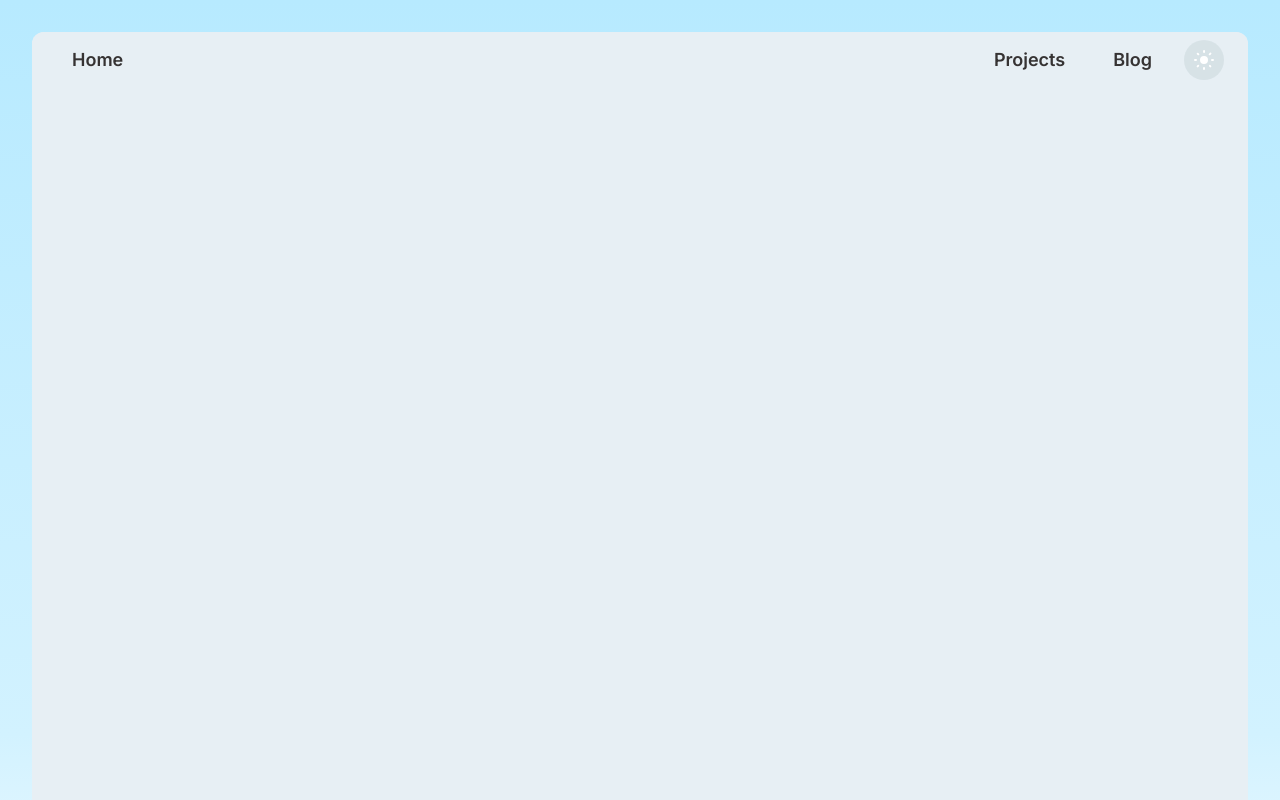
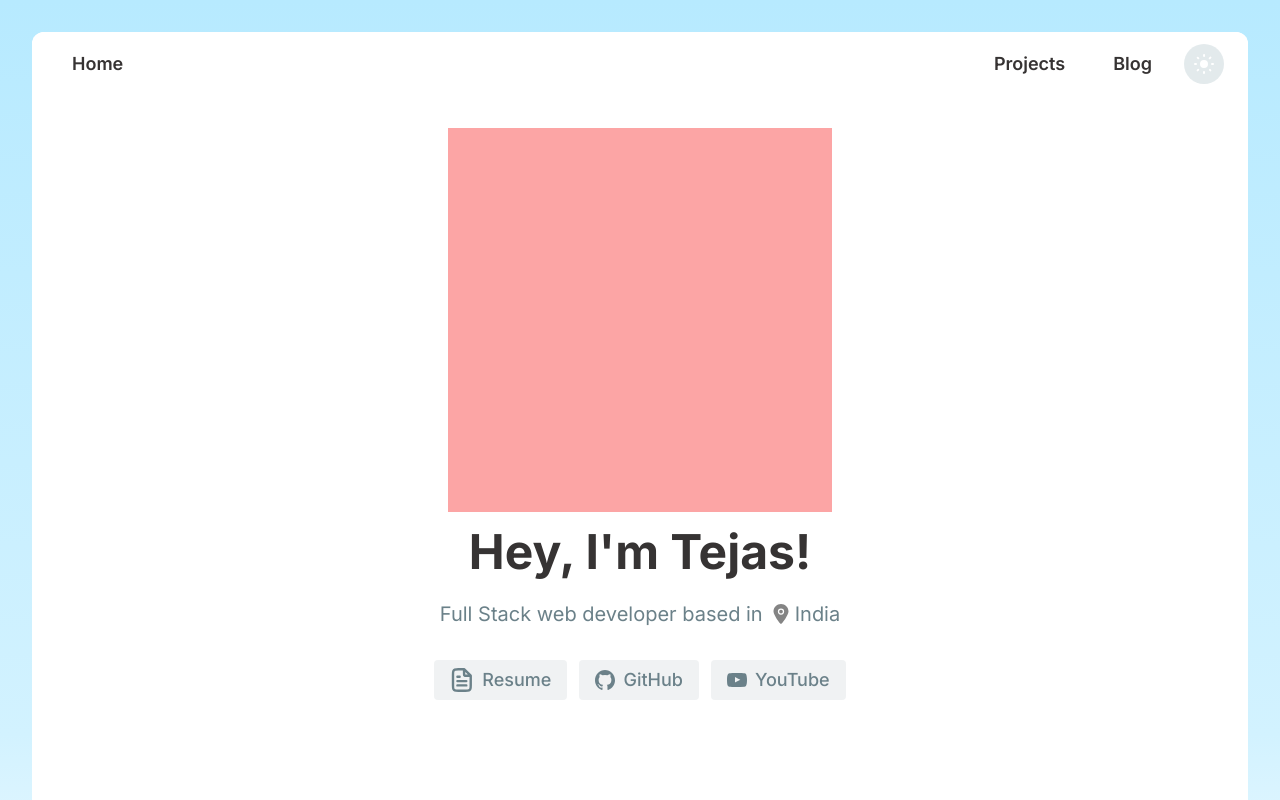
Before and after one commit to TejasBhovad/portfolio, a Next.js app: page / in a window 1280 px wide. Shown: the top 800 px of the page. Built offline with nearby package versions, Linux system fonts and the light colour scheme.

Commit message:
style: better gradients and consistency

```diff
--- a/app/components/NavbarWrapper.jsx
+++ b/app/components/NavbarWrapper.jsx
@@ -99,7 +99,7 @@ function Navbar() {
 
   return (
     <motion.nav
-      className="w-full h-14 flex px-6 py-2 items-center bg-base z-20 rounded-t-xl"
+      className="w-full h-14 flex p-6 py-8 items-center bg-base z-20 rounded-t-xl"
       ref={clickScope}
       variants={{
         visible: { y: 0 },
@@ -172,7 +172,9 @@ const NavbarWrapper = ({ children }) => {
   return (
     <div suppressHydrationWarning className="w-full h-full">
       <Navbar />
-      <main className="w-full h-full pt-14">{children}</main>
+      <main className="w-full h-full flex flex-col lg:py-8 justify-start items-center">
+        {children}
+      </main>
     </div>
   );
 };
--- a/app/components/SocialLinks.jsx
+++ b/app/components/SocialLinks.jsx
@@ -9,25 +9,25 @@ const SocialLinks = () => {
   const socialLinks = [
     {
       name: "Resume",
-      background: "bg-twitter-muted",
+      background: "bg-muted/10",
       text: "text-muted",
-      url: "https://x.com/tejas_bhovad",
-      hover: "hover:bg-twitter-muted/80",
-      logo: <Resume color="fill-red-700" />,
+      url: "/resume.pdf",
+      hover: "hover:bg-muted/20",
+      logo: <Resume />,
     },
     {
       name: "GitHub",
-      background: "bg-github-muted",
-      hover: "hover:bg-github-muted/80",
-      text: "text-github-base",
+      background: "bg-muted/10",
+      text: "text-muted",
+      hover: "hover:bg-muted/20",
       url: "https://github.com/TejasBhovad",
       logo: <GitHub />,
     },
     {
       name: "YouTube",
-      background: "bg-youtube-muted",
-      hover: "hover:bg-youtube-muted/80",
-      text: "text-youtube-base",
+      background: "bg-muted/10",
+      text: "text-muted",
+      hover: "hover:bg-muted/20",
       url: "https://www.youtube.com/@tejasbhovad",
       logo: <YouTube />,
     },
@@ -48,7 +48,7 @@ const SocialLinks = () => {
             }}
             initial="hidden"
             animate="visible"
-            transition={{ duration: 1, ease: "easeInOut" }}
+            transition={{ duration: 0.5, ease: "easeInOut" }}
           >
             <Button
               key={index}
--- a/app/components/logos/GitHub.jsx
+++ b/app/components/logos/GitHub.jsx
@@ -9,11 +9,7 @@ function GitHub() {
       viewBox="0 0 20 20"
     >
       <g fill="none" fillRule="evenodd" stroke="none" strokeWidth="1">
-        <g
-          fill=""
-          transform="translate(-140 -7559)"
-          className="fill-github-base"
-        >
+        <g fill="" transform="translate(-140 -7559)" className="fill-muted">
           <g transform="translate(56 160)">
             <path d="M94 7399c5.523 0 10 4.59 10 10.253 0 4.529-2.862 8.371-6.833 9.728-.507.101-.687-.219-.687-.492 0-.338.012-1.442.012-2.814 0-.956-.32-1.58-.679-1.898 2.227-.254 4.567-1.121 4.567-5.059 0-1.12-.388-2.034-1.03-2.752.104-.259.447-1.302-.098-2.714 0 0-.838-.275-2.747 1.051a9.396 9.396 0 00-2.505-.345 9.375 9.375 0 00-2.503.345c-1.911-1.326-2.751-1.051-2.751-1.051-.543 1.412-.2 2.455-.097 2.714-.639.718-1.03 1.632-1.03 2.752 0 3.928 2.335 4.808 4.556 5.067-.286.256-.545.708-.635 1.371-.57.262-2.018.715-2.91-.852 0 0-.529-.985-1.533-1.057 0 0-.975-.013-.068.623 0 0 .655.315 1.11 1.5 0 0 .587 1.83 3.369 1.21.005.857.014 1.665.014 1.909 0 .271-.184.588-.683.493-3.974-1.355-6.839-5.199-6.839-9.729 0-5.663 4.478-10.253 10-10.253"></path>
           </g>
--- a/app/components/logos/Resume.jsx
+++ b/app/components/logos/Resume.jsx
@@ -10,7 +10,7 @@ function Resume() {
       viewBox="0 0 34 40"
     >
       <path
-        className="stroke-muted/70 transition-colors duration-200 ease-in-out"
+        className="stroke-muted transition-colors duration-200 ease-in-out"
         strokeLinecap="round"
         strokeLinejoin="round"
         strokeWidth="4"
--- a/app/components/logos/YouTube.jsx
+++ b/app/components/logos/YouTube.jsx
@@ -9,7 +9,7 @@ function YouTube() {
       viewBox="0 -3 20 20"
     >
       <g fill="none" fillRule="evenodd" stroke="none" strokeWidth="1">
-        <g transform="translate(-300 -7442)" className="fill-youtube-base">
+        <g transform="translate(-300 -7442)" className="fill-muted">
           <g transform="translate(56 160)">
             <path d="M251.988 7291.586v-5.612c1.993.938 3.536 1.843 5.36 2.82-1.505.834-3.367 1.77-5.36 2.792m11.103-8.403c-.344-.453-.93-.805-1.553-.922-1.833-.348-13.267-.349-15.099 0-.5.094-.945.32-1.328.673-1.611 1.495-1.106 9.518-.718 10.817.164.562.375.968.64 1.235.343.352.812.594 1.351.703 1.51.312 9.284.486 15.122.047a2.62 2.62 0 001.39-.712c1.49-1.49 1.388-9.962.195-11.841"></path>
           </g>
--- a/app/globals.css
+++ b/app/globals.css
@@ -6,7 +6,7 @@
   :root {
     --color-text-base: 54, 51, 51;
     --color-text-muted: 107, 129, 137;
-    --color-background-base: 231, 239, 244;
+    --color-background-base: 255, 255, 255;
     --color-background-foreground: 254, 254, 254;
     --color-primary: 68, 177, 255;
     --color-toggle-base: 0, 0, 0;
@@ -49,6 +49,29 @@
     --ring: 0 0% 3.9%;
 
     --radius: 0.5rem;
+
+    .gradient-div {
+      background: rgb(183, 234, 255);
+      background: -moz-linear-gradient(
+        180deg,
+        rgba(183, 234, 255, 1) 0%,
+        rgba(210, 242, 255, 1) 68%,
+        rgba(255, 255, 255, 1) 100%
+      );
+      background: -webkit-linear-gradient(
+        180deg,
+        rgba(183, 234, 255, 1) 0%,
+        rgba(210, 242, 255, 1) 68%,
+        rgba(255, 255, 255, 1) 100%
+      );
+      background: linear-gradient(
+        180deg,
+        rgba(183, 234, 255, 1) 0%,
+        rgba(210, 242, 255, 1) 68%,
+        rgba(255, 255, 255, 1) 100%
+      );
+      filter: progid:DXImageTransform.Microsoft.gradient(startColorstr="#b7eaff",endColorstr="#ffffff",GradientType=1);
+    }
   }
   [data-theme="dark"] {
     --color-text-base: 255, 255, 255;
@@ -66,6 +89,29 @@
     --color-youtube-base: 186, 115, 115;
     --color-github-muted: 21, 22, 23;
     --color-github-base: 252, 252, 252;
+
+    .gradient-div {
+      background: #1c4164;
+      background: -moz-linear-gradient(
+        180deg,
+        #1c4164 0%,
+        #0f1a21 68%,
+        #121212 100%
+      );
+      background: -webkit-linear-gradient(
+        180deg,
+        #1c4164 0%,
+        #0f1a21 68%,
+        #121212 100%
+      );
+      background: linear-gradient(
+        180deg,
+        #1c4164 0%,
+        #0f1a21 68%,
+        #121212 100%
+      );
+      filter: progid:DXImageTransform.Microsoft.gradient(startColorstr="#1c4164",endColorstr="#ffffff",GradientType=1);
+    }
   }
   .dark {
     --background: 0 0% 3.9%;
@@ -108,26 +154,3 @@ html {
     @apply border-border;
   }
 }
-
-.gradient-div {
-  background: rgb(183, 234, 255);
-  background: -moz-linear-gradient(
-    180deg,
-    rgba(183, 234, 255, 1) 0%,
-    rgba(210, 242, 255, 1) 68%,
-    rgba(255, 255, 255, 1) 100%
-  );
-  background: -webkit-linear-gradient(
-    180deg,
-    rgba(183, 234, 255, 1) 0%,
-    rgba(210, 242, 255, 1) 68%,
-    rgba(255, 255, 255, 1) 100%
-  );
-  background: linear-gradient(
-    180deg,
-    rgba(183, 234, 255, 1) 0%,
-    rgba(210, 242, 255, 1) 68%,
-    rgba(255, 255, 255, 1) 100%
-  );
-  filter: progid:DXImageTransform.Microsoft.gradient(startColorstr="#b7eaff",endColorstr="#ffffff",GradientType=1);
-}
--- a/app/page.jsx
+++ b/app/page.jsx
@@ -22,18 +22,18 @@ const TextBox = memo(() => {
   };
 
   return (
-    <div className="w-full flex flex-col gap-8">
+    <div className="w-full flex flex-col gap-2">
       <motion.span
-        className="text-baseColor h-16 text-3xl sm:text-6xl font-bold w-full text-center"
+        className="text-baseColor h-16 text-3xl sm:text-4xl md:text-5xl font-bold w-full text-center"
         variants={variants}
         initial="hidden"
         animate="visible"
-        transition={{ duration: 0.1, ease: "easeInOut" }} // Reduced duration
+        transition={{ duration: 0.1, ease: "easeInOut" }}
       >
         Hey, I'm Tejas!
       </motion.span>
       <motion.span
-        className="text-muted text-xl text-center w-full items-center justify-center flex gap-2"
+        className="text-muted text-md sm:text-xl text-center w-full items-center justify-center flex sm:gap-2 gap-1"
         variants={variants}
         initial="hidden"
         animate="visible"
@@ -143,7 +143,17 @@ const Page = () => {
         <div className="max-w-7xl mx-auto w-full flex flex-col items-center justify-center h-full ">
           <div className="w-full h-2/3 md:h-4/5 p-8 bg-green-400/0">
             <div className="w-full h-full bg-base rounded-xl">
-              <NavbarWrapper></NavbarWrapper>
+              <NavbarWrapper>
+                <div className="w-full h-auto flex items-center justify-center">
+                  <div className="aspect-square bg-red-300 w-48 sm:w-60 md:w-96"></div>
+                </div>
+
+                {/* <ModelDisplay /> */}
+                <div className="w-full gap-8 flex flex-col py-4 px-4">
+                  <TextBox />
+                  <SocialLinks />
+                </div>
+              </NavbarWrapper>
             </div>
           </div>
           <div className="w-full h-1/3 md:h-1/5 bg-blue-300/50 px-8 py-2 flex flex-col gap-2">
```
